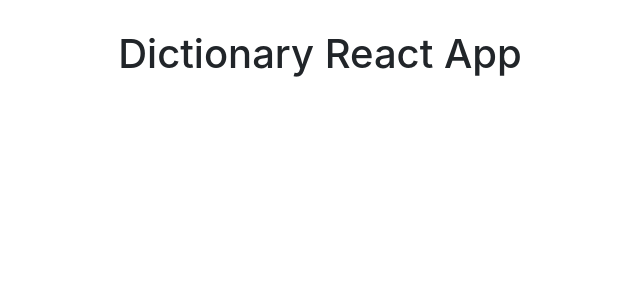
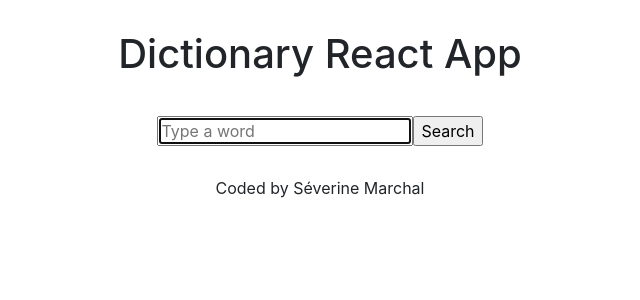
Before and after one commit to marchalseverine/dictionary-project, a React (Create React App) app: page / in a window 1280 px wide. Shown: the top 300 px of the page, without its empty margins (320-960 px from the left). Built offline with nearby package versions, Linux system fonts and the light colour scheme.

Commit message:
Added Search engine

```diff
--- a/public/index.html
+++ b/public/index.html
@@ -2,7 +2,7 @@
 <html lang="en">
   <head>
     <meta charset="utf-8" />
-    <link rel="icon" href="%PUBLIC_URL%/favicon.ico" />
+
     <meta name="viewport" content="width=device-width, initial-scale=1" />
     <meta name="theme-color" content="#000000" />
     <meta
@@ -12,7 +12,8 @@
     <link rel="apple-touch-icon" href="%PUBLIC_URL%/logo192.png" />
 
     <link rel="manifest" href="%PUBLIC_URL%/manifest.json" />
-    <link href="https://cdn.jsdelivr.net/npm/bootstrap@5.0.1/dist/css/bootstrap.min.css" rel="stylesheet" integrity="sha384-+0n0xVW2eSR5OomGNYDnhzAbDsOXxcvSN1TPprVMTNDbiYZCxYbOOl7+AMvyTG2x" crossorigin="anonymous">    <title>Dictionary React App</title>
+    <link href="https://cdn.jsdelivr.net/npm/bootstrap@5.0.1/dist/css/bootstrap.min.css" rel="stylesheet" integrity="sha384-+0n0xVW2eSR5OomGNYDnhzAbDsOXxcvSN1TPprVMTNDbiYZCxYbOOl7+AMvyTG2x" crossorigin="anonymous">
+    <title>Dictionary React App</title>
   </head>
   <body>
     <noscript>You need to enable JavaScript to run this app.</noscript>
--- a/src/App.css
+++ b/src/App.css
@@ -2,3 +2,8 @@
   text-align: center;
   padding: 30px;
 }
+
+footer{
+  text-align: center;
+  padding-top: 30px;
+}
--- a/src/App.js
+++ b/src/App.js
@@ -1,5 +1,6 @@
 
 import './App.css';
+import Dictionary from "./Dictionary";
 
 function App() {
   return (
@@ -9,6 +10,10 @@ function App() {
     Dictionary React App
     </h1>
       </header>
+      <Dictionary />
+      <footer>
+        <p>Coded by Séverine Marchal </p>
+      </footer>
     </div>
   );
 }
--- /dev/null
+++ b/src/Dictionary.css
@@ -0,0 +1,3 @@
+.search-engine{
+ text-align: center;
+}
--- /dev/null
+++ b/src/Dictionary.js
@@ -0,0 +1,23 @@
+import React, {useState} from "react";
+import "./Dictionary.css";
+
+export default function Dictionary (){
+    let [keyWord, setKeyWord] = useState (null);
+    function search (event){
+        event.preventDefault();
+        alert (`Searching for ${keyWord} definition...`)
+    }
+    function handleKeyWordChange (event){
+       setKeyWord (event.target.value);
+
+    }
+
+    return (
+        <div>
+            <form className="search-engine" onSubmit ={search}>
+                <input type="search" placeholder="Type a word" autoFocus="on" onChange={handleKeyWordChange}/>
+                <input type ="submit" value="Search" />
+            </form>
+        </div>
+    )
+}
```
Also changed, not shown: public/manifest.json.
